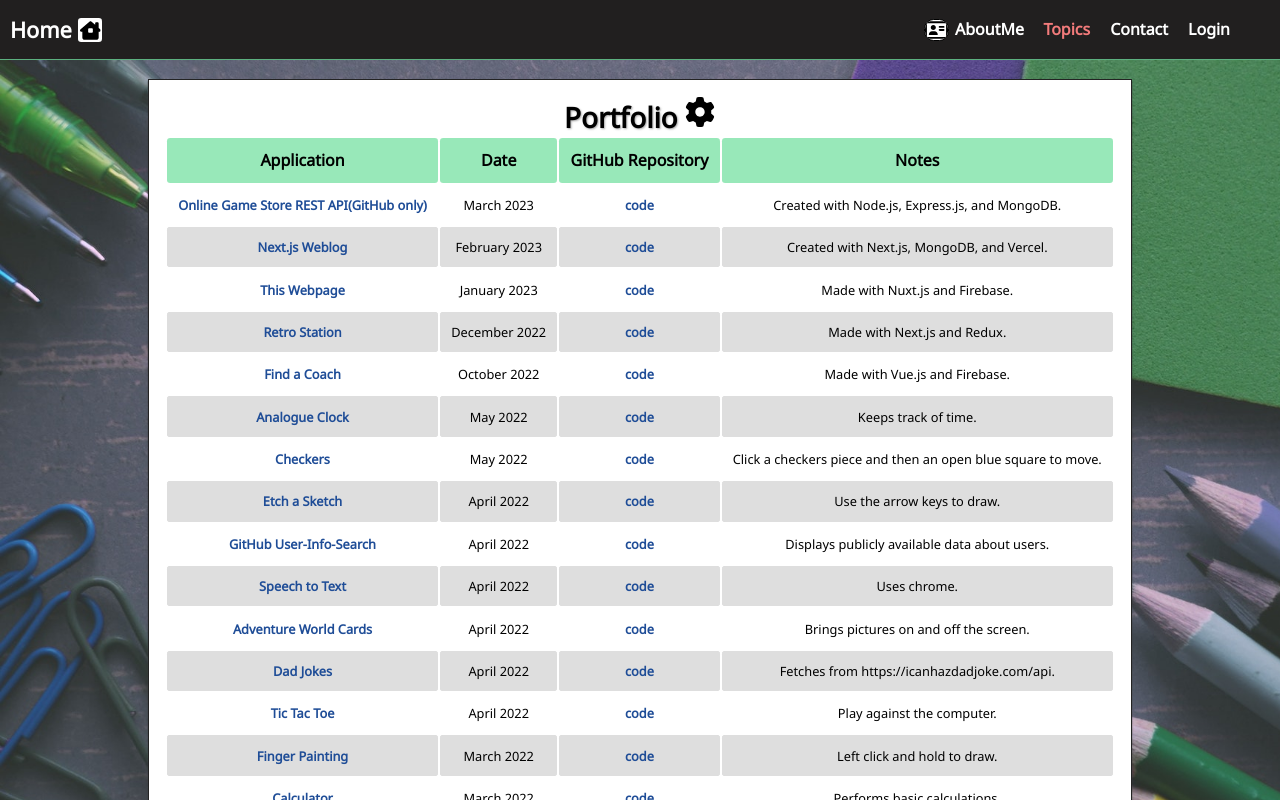
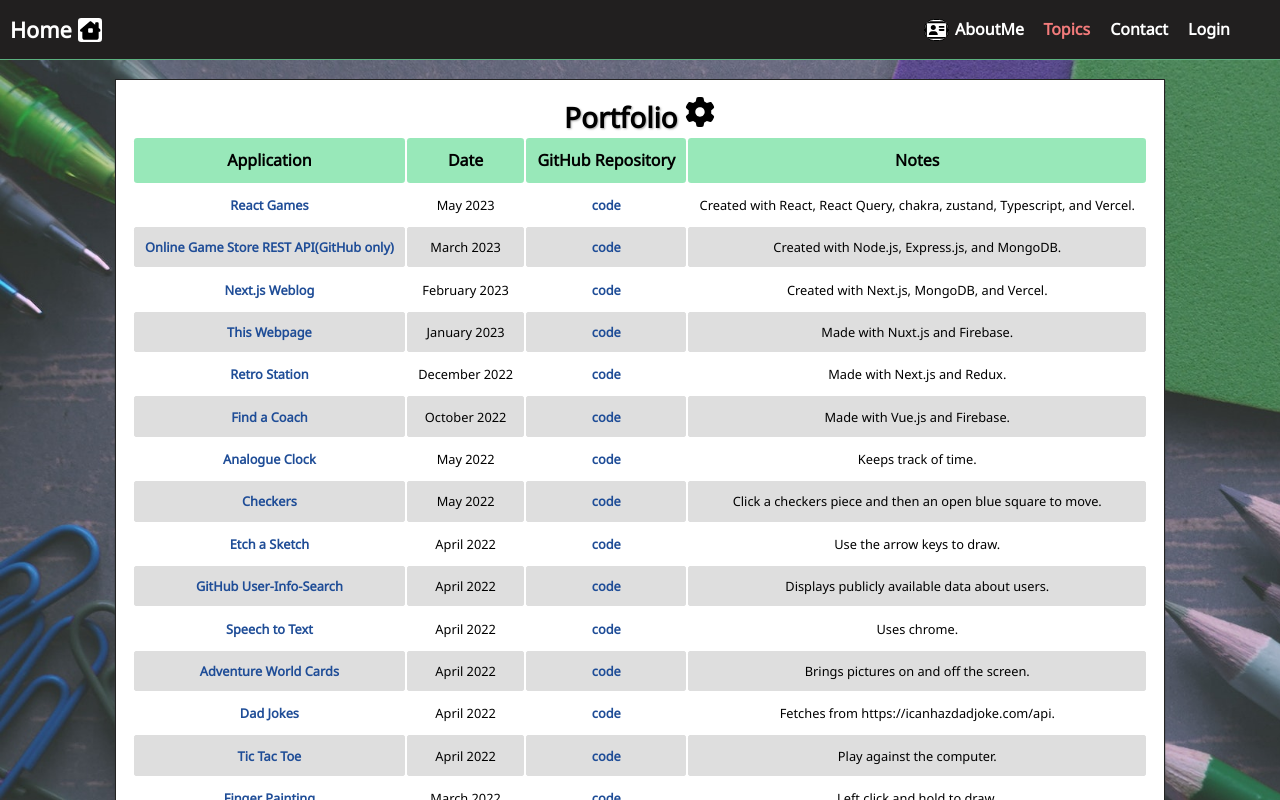
Before and after one commit to katsup07/PersonalWebsite, a Nuxt app: page /posts/portfolio in a window 1280 px wide. Shown: the top 800 px of the page. Built offline with nearby package versions, Linux system fonts and the light colour scheme.

Commit message:
update config

```diff
--- a/nuxt.config.js
+++ b/nuxt.config.js
@@ -43,7 +43,7 @@
   },
 
   env: {
-      apiKey: 'AIzaSyBR4GaaaFuFgOsbdCeI4cTbuSubFpmHhcg',
+      apiKey: '',
     },
   // Target: https://go.nuxtjs.dev/config-target
   target: 'static'
--- a/pages/posts/portfolio.vue
+++ b/pages/posts/portfolio.vue
@@ -47,6 +47,13 @@
   data() {
     return {
       tableRows: [
+        {
+          pageLink: "https://react-games-swart.vercel.app/",
+          appTitle: "React Games",
+          date: "May 2023",
+          gitHubLink: "https://github.com/katsup07/react-games",
+          note: "Created with React, React Query, chakra, zustand, Typescript, and Vercel.",
+        },
         {
           pageLink: "https://github.com/katsup07/gamer",
           appTitle: "Online Game Store REST API(GitHub only)",
```
